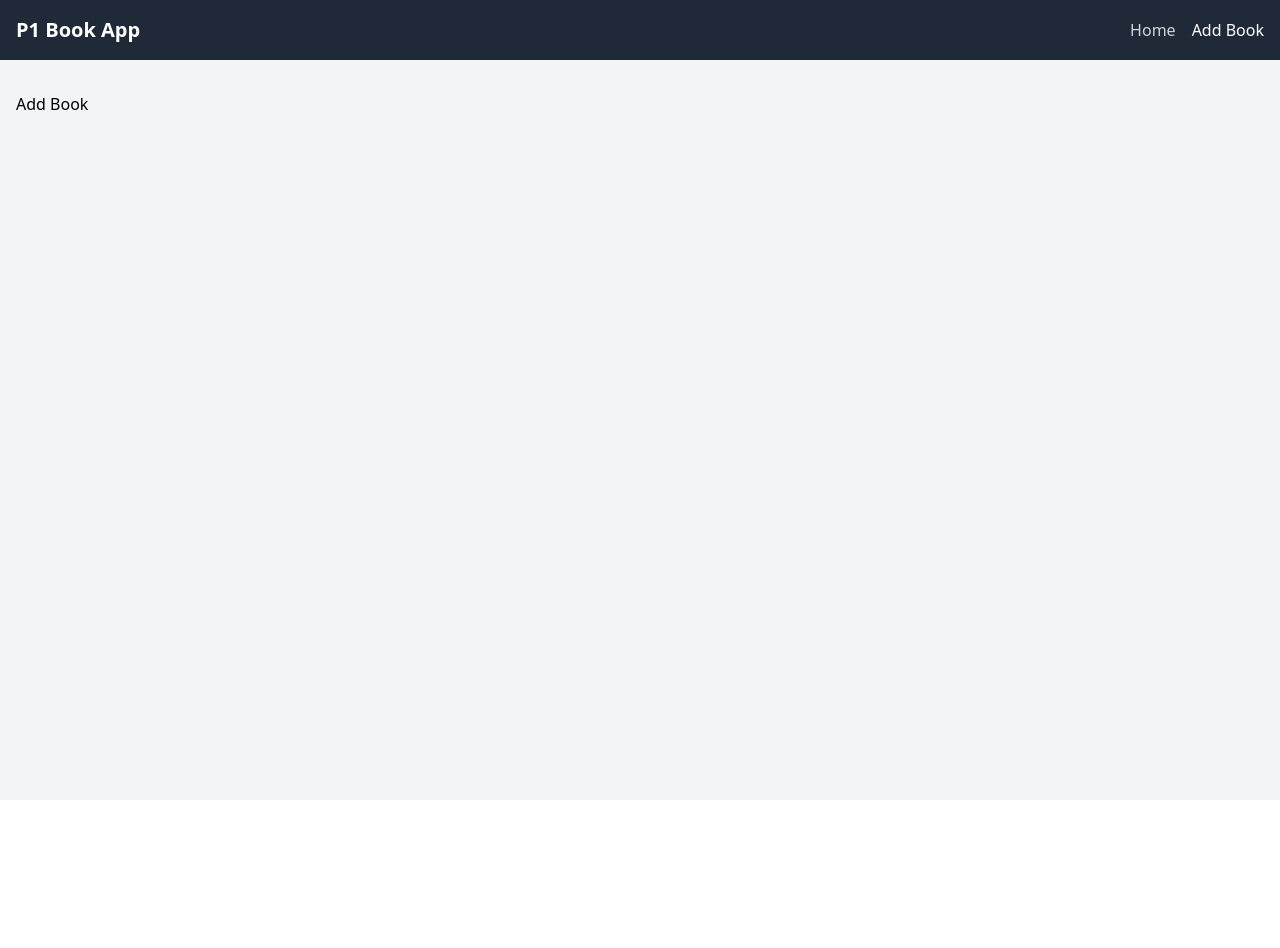
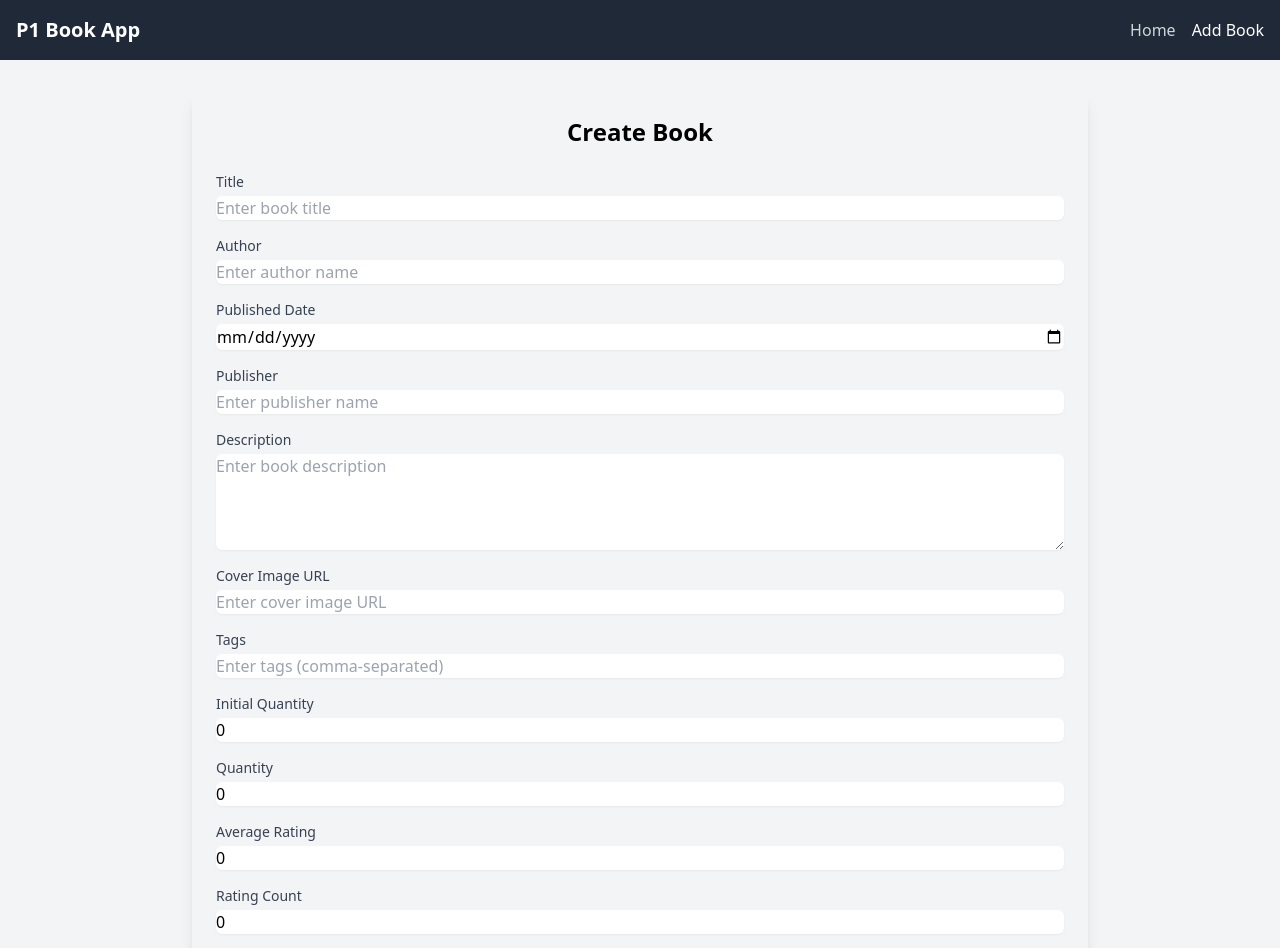
Before and after one commit to winterbitia/pweb-vuejs-P1-2024, a Vue app: page /add-book in a window 1280 px wide. Shown: the top 948 px of the page. Before the commit the page ends 800 px from the top, so only its background shows below. Built offline with nearby package versions, Linux system fonts and the light colour scheme; the HTML template or start-up script is replaced by a standard one.

Commit message:
add creat

```diff
--- a/package.json
+++ b/package.json
@@ -11,6 +11,7 @@
     "type-check": "vue-tsc --build --force"
   },
   "dependencies": {
+    "axios": "^1.7.8",
     "vue": "^3.5.12",
     "vue-router": "^4.4.5"
   },
@@ -24,7 +25,7 @@
     "postcss": "^8.4.49",
     "tailwindcss": "^3.4.15",
     "typescript": "~5.6.3",
-    "vite": "^5.4.10",
+    "vite": "^5.4.11",
     "vite-plugin-vue-devtools": "^7.5.4",
     "vue-tsc": "^2.1.10"
   }
--- /dev/null
+++ b/src/components/Addbook.vue
@@ -0,0 +1,213 @@
+<template>
+    <div class="max-w-4xl mx-auto p-6 bg-gray-100 rounded-lg shadow-lg">
+      <h1 class="text-2xl font-bold mb-6 text-center">Create Book</h1>
+      <form @submit.prevent="submitForm" class="space-y-4">
+        <!--Title-->
+        <div>
+          <label class="block text-sm font-medium text-gray-700">Title</label>
+          <input
+            type="text"
+            v-model="book.title"
+            placeholder="Enter book title"
+            class="mt-1 block w-full border-gray-300 rounded-md shadow-sm focus:ring-blue-500 focus:border-blue-500"
+            required
+          />
+        </div>
+
+        <!-- Author -->
+        <div>
+          <label class="block text-sm font-medium text-gray-700">Author</label>
+          <input
+            type="text"
+            v-model="book.author"
+            placeholder="Enter author name"
+            class="mt-1 block w-full border-gray-300 rounded-md shadow-sm focus:ring-blue-500 focus:border-blue-500"
+            required
+          />
+        </div>
+
+        <!-- Published Date -->
+        <div>
+          <label class="block text-sm font-medium text-gray-700">Published Date</label>
+          <input
+            type="date"
+            v-model="book.publishedDate"
+            class="mt-1 block w-full border-gray-300 rounded-md shadow-sm focus:ring-blue-500 focus:border-blue-500"
+            required
+          />
+        </div>
+
+        <!-- Publisher -->
+        <div>
+          <label class="block text-sm font-medium text-gray-700">Publisher</label>
+          <input
+            type="text"
+            v-model="book.publisher"
+            placeholder="Enter publisher name"
+            class="mt-1 block w-full border-gray-300 rounded-md shadow-sm focus:ring-blue-500 focus:border-blue-500"
+            required
+          />
+        </div>
+
+        <!-- Description -->
+        <div>
+          <label class="block text-sm font-medium text-gray-700">Description</label>
+          <textarea
+            v-model="book.description"
+            placeholder="Enter book description"
+            class="mt-1 block w-full border-gray-300 rounded-md shadow-sm focus:ring-blue-500 focus:border-blue-500"
+            rows="4"
+            required
+          ></textarea>
+        </div>
+
+        <!-- Cover Image -->
+        <div>
+          <label class="block text-sm font-medium text-gray-700">Cover Image URL</label>
+          <input
+            type="url"
+            v-model="book.coverImage"
+            placeholder="Enter cover image URL"
+            class="mt-1 block w-full border-gray-300 rounded-md shadow-sm focus:ring-blue-500 focus:border-blue-500"
+            required
+          />
+        </div>
+
+        <!-- Tags -->
+        <div>
+          <label class="block text-sm font-medium text-gray-700">Tags</label>
+          <input
+            type="text"
+            v-model="book.tags"
+            placeholder="Enter tags (comma-separated)"
+            class="mt-1 block w-full border-gray-300 rounded-md shadow-sm focus:ring-blue-500 focus:border-blue-500"
+            required
+          />
+        </div>
+
+        <!-- Initial Quantity -->
+        <div>
+          <label class="block text-sm font-medium text-gray-700">Initial Quantity</label>
+          <input
+            type="number"
+            v-model="book.initialQty"
+            placeholder="Enter initial quantity"
+            class="mt-1 block w-full border-gray-300 rounded-md shadow-sm focus:ring-blue-500 focus:border-blue-500"
+            required
+          />
+        </div>
+
+        <!-- Quantity -->
+        <div>
+          <label class="block text-sm font-medium text-gray-700">Quantity</label>
+          <input
+            type="number"
+            v-model="book.qty"
+            placeholder="Enter available quantity"
+            class="mt-1 block w-full border-gray-300 rounded-md shadow-sm focus:ring-blue-500 focus:border-blue-500"
+            required
+          />
+        </div>
+
+        <!-- Rating -->
+        <div>
+          <label class="block text-sm font-medium text-gray-700">Average Rating</label>
+          <input
+            type="number"
+            step="0.1"
+            v-model="book.rating.average"
+            placeholder="Enter average rating"
+            class="mt-1 block w-full border-gray-300 rounded-md shadow-sm focus:ring-blue-500 focus:border-blue-500"
+            required
+          />
+        </div>
+        <div>
+          <label class="block text-sm font-medium text-gray-700">Rating Count</label>
+          <input
+            type="number"
+            v-model="book.rating.count"
+            placeholder="Enter rating count"
+            class="mt-1 block w-full border-gray-300 rounded-md shadow-sm focus:ring-blue-500 focus:border-blue-500"
+            required
+          />
+        </div>
+
+        <!-- Submit Button -->
+        <div class="text-center">
+          <button
+            type="submit"
+            class="px-4 py-2 bg-blue-600 text-white rounded-md hover:bg-blue-700 focus:ring-2 focus:ring-blue-500 focus:ring-offset-2"
+          >
+            Submit
+          </button>
+        </div>
+      </form>
+    </div>
+  </template>
+
+  <script>
+  import axios from "axios";
+
+  export default {
+    data() {
+      return {
+        book: {
+          title: "",
+          author: "",
+          publishedDate: "",
+          publisher: "",
+          description: "",
+          coverImage: "",
+          tags: "",
+          initialQty: 0,
+          qty: 0,
+          rating: {
+            average: 0,
+            count: 0,
+          },
+        },
+      };
+    },
+    methods: {
+      async submitForm() {
+        try {
+          // Split tags by comma and trim whitespace
+          this.book.tags = this.book.tags.split(",").map((tag) => tag.trim());
+
+          // Send POST request to the API
+          const response = await axios.post("http://localhost:4000/book", this.book);
+          alert("Book created successfully!");
+          console.log(response.data);
+
+          // Reset form after submission
+          this.resetForm();
+        } catch (error) {
+          console.error("Error creating book:", error);
+          alert("Failed to create book.");
+        }
+      },
+      resetForm() {
+        // Reset form data
+        this.book = {
+          title: "",
+          author: "",
+          publishedDate: "",
+          publisher: "",
+          description: "",
+          coverImage: "",
+          tags: "",
+          initialQty: 0,
+          qty: 0,
+          rating: {
+            average: 0,
+            count: 0,
+          },
+        };
+      },
+    },
+  };
+  </script>
+
+  <style scoped>
+  /* Additional custom styles if needed */
+  </style>
--- a/src/views/AddBookView.vue
+++ b/src/views/AddBookView.vue
@@ -1,8 +1,10 @@
 <script setup lang="ts">
+import Addbook from '@/components/Addbook.vue';
+
 </script>
 
 <template>
   <main>
-    Add Book
+    <Addbook/>
   </main>
 </template>
```
Also changed, not shown: 1 other file (tests, documents, lock files or other folders).
